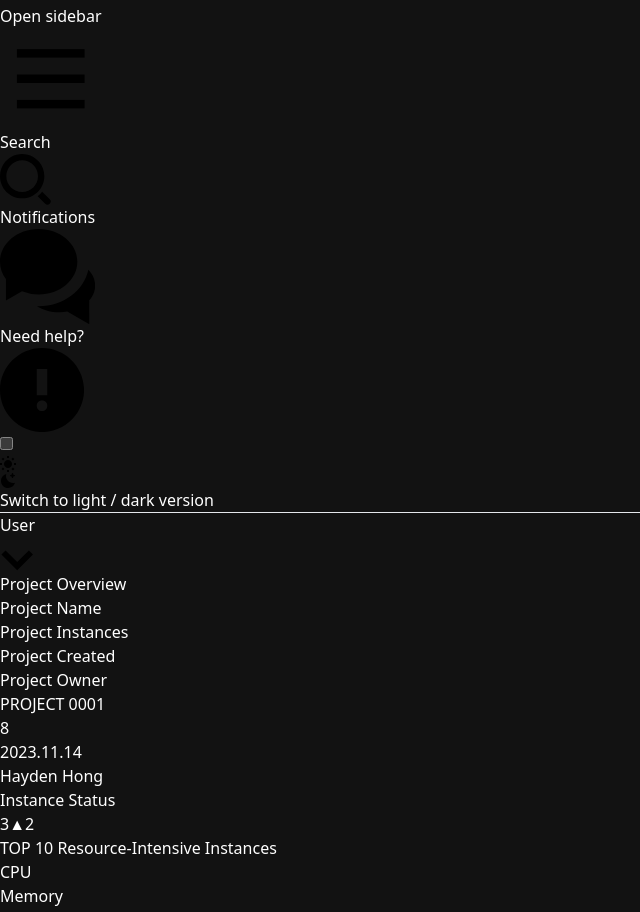
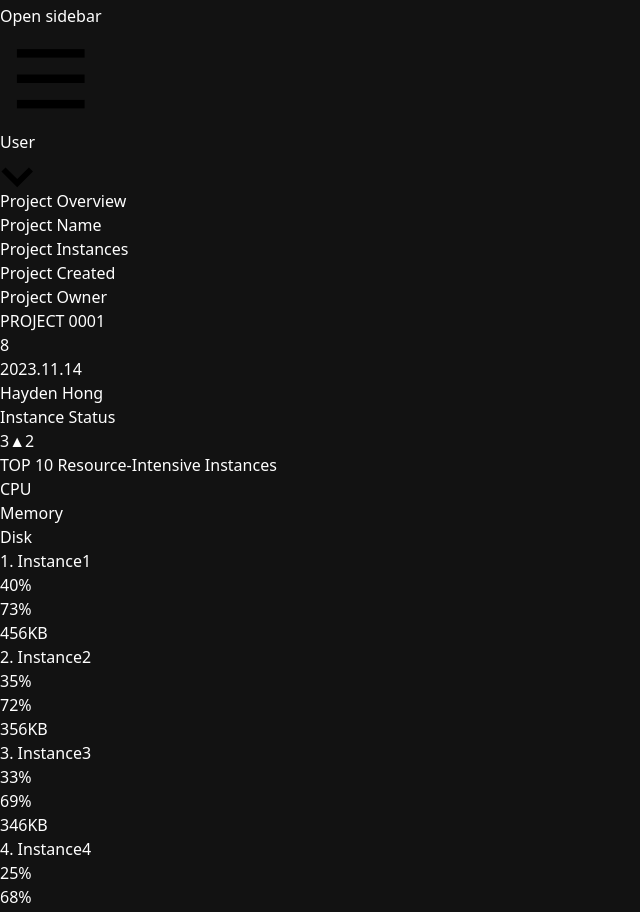
Before and after one commit to Eco-Stack/eco-stack, a React (Vite) app: page /project in a window 1280 px wide. Shown: the part 5680-6592 px from the top of the page, without its empty margins (0-640 px from the left). Built offline with nearby package versions, Linux system fonts and the light colour scheme.

Commit message:
에러처리, 불필요한부분 삭제

```diff
--- a/src/components/DropdownProfile.jsx
+++ b/src/components/DropdownProfile.jsx
@@ -71,17 +71,7 @@ function DropdownProfile({ align }) {
             <li>
               <Link
                 className="flex items-center px-3 py-1 text-sm font-medium text-green-500 hover:text-green-600 dark:hover:text-green-400"
-                to="/settings"
-                onClick={() => setDropdownOpen(!dropdownOpen)}
-              >
-                Settings
-              </Link>
-            </li>
-            <li>
-              <Link
-                className="flex items-center px-3 py-1 text-sm font-medium text-green-500 hover:text-green-600 dark:hover:text-green-400"
-                to="/signin"
-                onClick={() => setDropdownOpen(!dropdownOpen)}
+                to="/auth/signin"
               >
                 Sign Out
               </Link>
--- a/src/partials/Header.tsx
+++ b/src/partials/Header.tsx
@@ -37,41 +37,6 @@ function Header({ sidebarOpen, setSidebarOpen }) {
 
           {/* Header: Right side */}
           <div className="flex items-center space-x-3">
-            <div>
-              <button
-                className={`ml-3 flex h-8 w-8 items-center justify-center rounded-full bg-slate-100 hover:bg-slate-200 dark:bg-slate-700 dark:hover:bg-slate-600/80 ${
-                  searchModalOpen && 'bg-slate-200'
-                }`}
-                onClick={e => {
-                  e.stopPropagation();
-                  setSearchModalOpen(true);
-                }}
-                aria-controls="search-modal"
-              >
-                <span className="sr-only">Search</span>
-                <svg className="h-4 w-4" viewBox="0 0 16 16" xmlns="http://www.w3.org/2000/svg">
-                  <path
-                    className="fill-current text-slate-500 dark:text-slate-400"
-                    d="M7 14c-3.86 0-7-3.14-7-7s3.14-7 7-7 7 3.14 7 7-3.14 7-7 7zM7 2C4.243 2 2 4.243 2 7s2.243 5 5 5 5-2.243 5-5-2.243-5-5-5z"
-                  />
-                  <path
-                    className="fill-current text-slate-400 dark:text-slate-500"
-                    d="M15.707 14.293L13.314 11.9a8.019 8.019 0 01-1.414 1.414l2.393 2.393a.997.997 0 001.414 0 .999.999 0 000-1.414z"
-                  />
-                </svg>
-              </button>
-              <SearchModal
-                id="search-modal"
-                searchId="search"
-                modalOpen={searchModalOpen}
-                setModalOpen={setSearchModalOpen}
-              />
-            </div>
-            <Notifications align="right" />
-            <Help align="right" />
-            <ThemeToggle />
-            {/*  Divider */}
-            <hr className="h-6 w-px border-none bg-slate-200 dark:bg-slate-700" />
             <UserMenu align="right" />
           </div>
         </div>
--- a/src/router.tsx
+++ b/src/router.tsx
@@ -4,7 +4,7 @@ import Signin from './pages/Signin';
 import Signup from './pages/Signup';
 import ProjectOverview from './pages/ProjectOverview';
 import CloudOverview from './pages/CloudOverview';
-import { createBrowserRouter } from 'react-router-dom';
+import { Link, createBrowserRouter } from 'react-router-dom';
 import App from 'App';
 
 export const ROUTES = {
@@ -13,6 +13,7 @@ export const ROUTES = {
   projectOverview: '/project',
   cloudOverview: '/cloud',
   dashboard: '/test',
+  error: '*',
 } as const;
 
 export default createBrowserRouter([
@@ -26,6 +27,14 @@ export default createBrowserRouter([
       { path: ROUTES.projectOverview, element: <ProjectOverview /> },
       { path: ROUTES.cloudOverview, element: <CloudOverview /> },
       { path: ROUTES.dashboard, element: <Dashboard /> },
+      {
+        path: ROUTES.error,
+        element: (
+          <div className="w-full h-[90vh] flex justify-center items-center font-bold uppercase text-2xl">
+            <Link to={ROUTES.cloudOverview}>Error</Link>
+          </div>
+        ),
+      },
     ],
   },
 ]);
```
